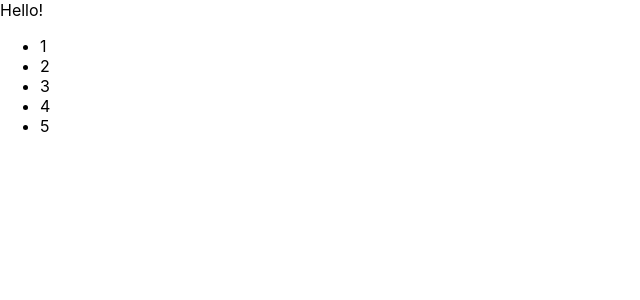
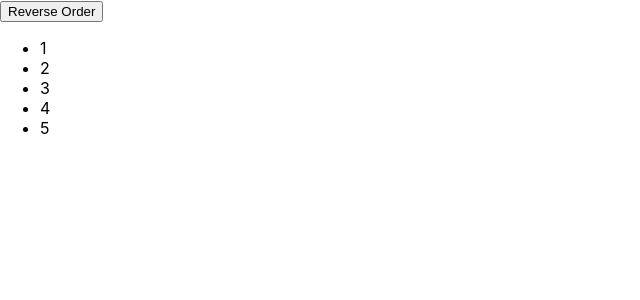
Before and after one commit to DavidRMorphew/referential-equality-rerendering-example, a React (Create React App) app: page / in a window 1280 px wide. Shown: the top 300 px of the page, without its empty margins (0-640 px from the left). Built offline with nearby package versions, Linux system fonts and the light colour scheme.

Commit message:
add reverseArray and implement with button

```diff
--- a/src/App.js
+++ b/src/App.js
@@ -8,9 +8,19 @@ const App = () => {
 
   useEffect(() => setMyArray(initialArray), []);
 
+  const reverseArray = () => {
+    const reversedArray = myArray.reverse()
+    console.log("reverseArray: ", reversedArray)
+    console.log("myArray : ", myArray)
+    console.log("Is myArray mutated and does it match reversedArray? ", reversedArray === myArray)
+    setMyArray(reversedArray)
+  }
+
   return (
     <>
-      Hello!
+      <button onClick={reverseArray}>
+        Reverse Order
+      </button>
       <ChildComponent arrayData={myArray} />
     </>
   );
```
